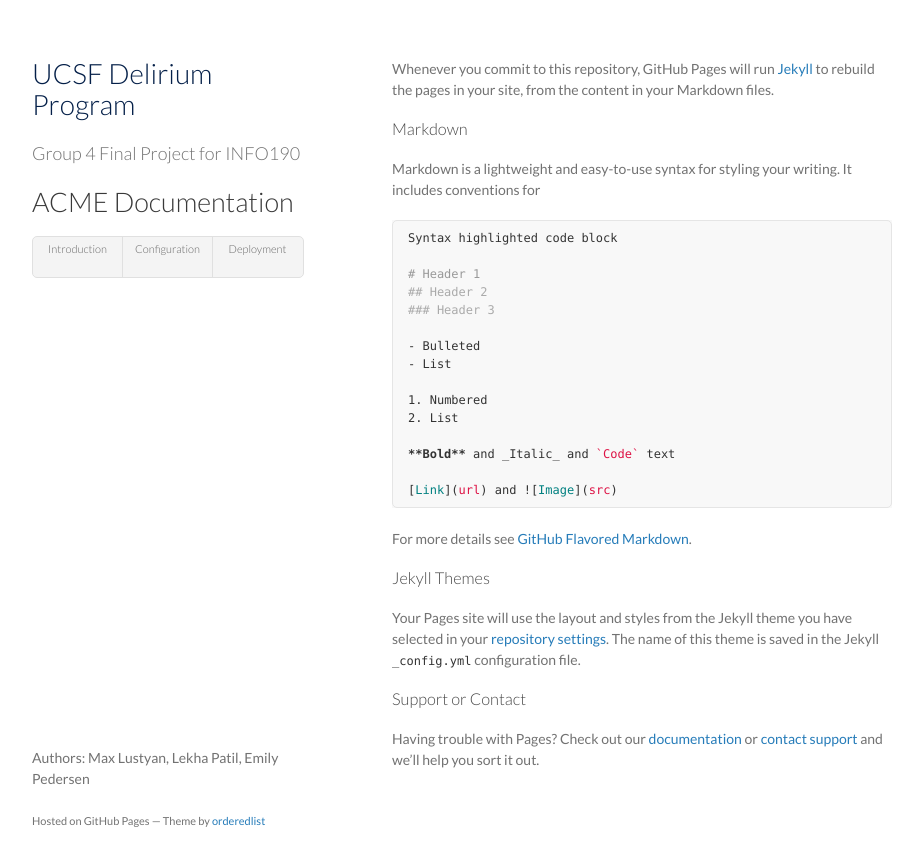
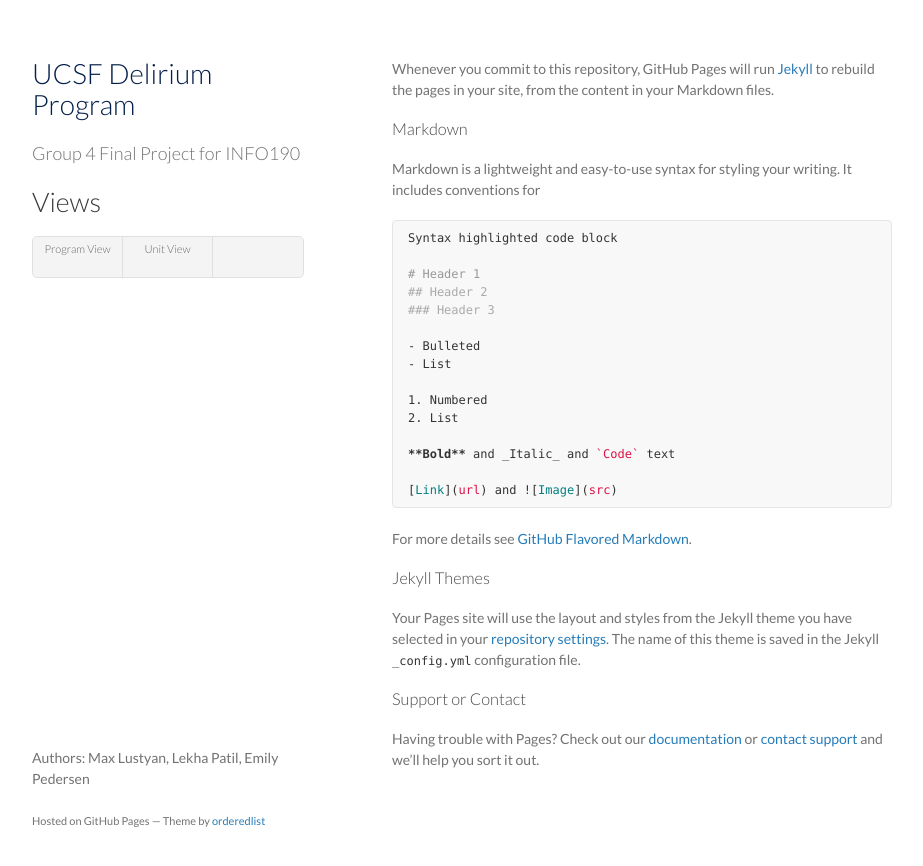
Before and after one commit to uadjet/DataViz4Delirium, a Jekyll site: the page built from docs/default.md, in a window 1280 px wide. Shown: the top 866 px of the page, without its empty margins (178-1101 px from the left). Built offline with Jekyll 4.4.1, drawn with Linux system fonts in a browser that asks for light colours; our own code applies the rules of GitHub Pages for plain Markdown files; a script that is not in the unit is left out.

Commit message:
Sidebar2

```diff
--- a/_data/pagelist.yml
+++ b/_data/pagelist.yml
@@ -1,11 +1,8 @@
-docs_list_title: ACME Documentation
+docs_list_title: Views
 docs:
 
-- title: Introduction
+- title: Program View
   url: #
 
-- title: Configuration
+- title: Unit View
   url: #
-
-- title: Deployment
-  url: #
```
